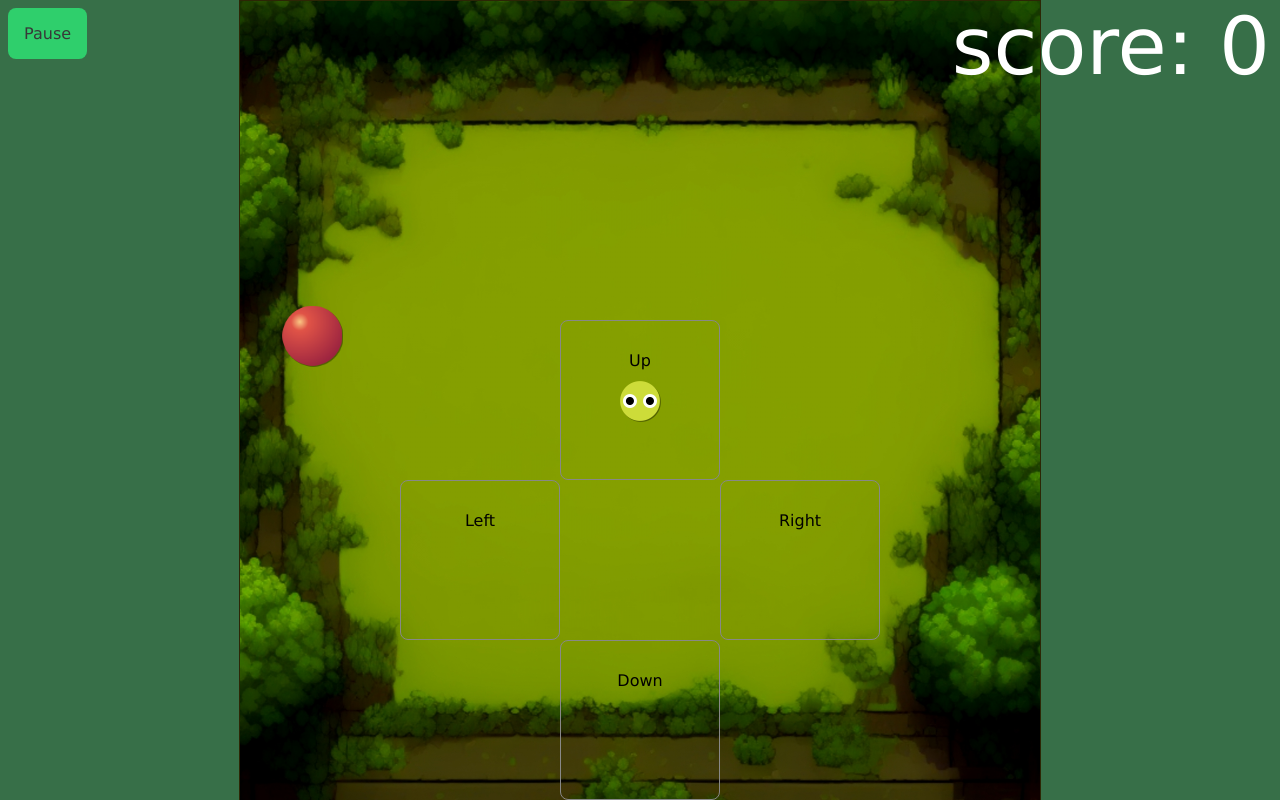
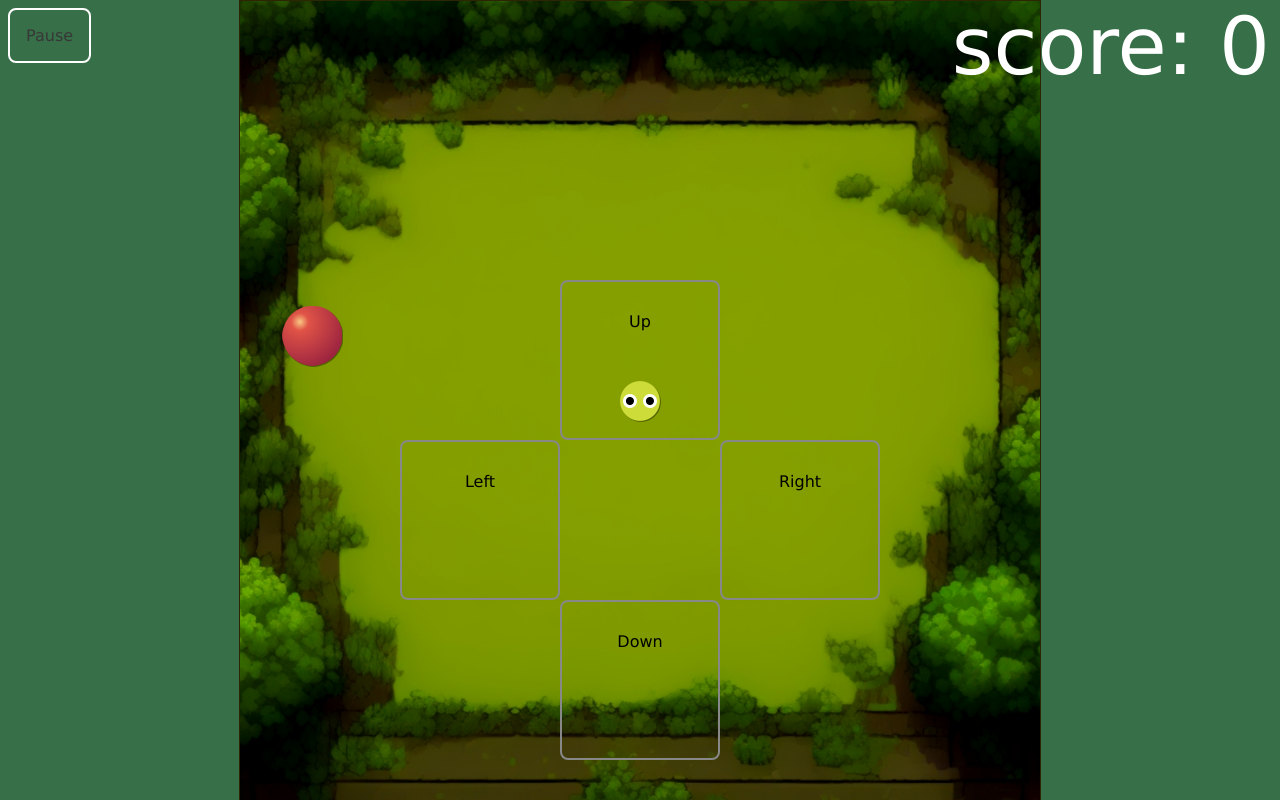
Before and after one commit to Ravihalajole/Ravihalajole.github.io, a plain HTML site: page Projects/Snake Game/index.html in a window 1280 px wide. Drawn offline with Linux system fonts and the light colour scheme.

Commit message:
Increased size of controls

```diff
--- a/Projects/Snake Game/css/style.css
+++ b/Projects/Snake Game/css/style.css
@@ -3,6 +3,8 @@
     margin: 0;
     box-sizing: border-box;
     font-family:Verdana, Geneva, Tahoma, sans-serif;
+    user-select: none;
+    cursor: pointer;
 }
 
 .flex{
@@ -47,13 +49,13 @@
     color: rgb(255, 255, 255);
 }
 #pause{
-    background-color: rgb(47, 207, 108);
     color: rgb(56, 56, 56);
     width: max-content;
     position: fixed;
     top: 1vmin;
     left: 1vmin;
     padding: 2vmin;
+    border: 2px solid #fff ;
     border-radius: 1vmin;
 }
 
@@ -77,11 +79,11 @@ canvas{
     width: 20vmin;
     line-height: 5;
     text-align: center;
-    border: #888 1px solid;
+    border: #888 2px solid;
     border-radius: 1vmin;
 }
 .controlPadContainer{
-    bottom: 0;
+    bottom: 5vmin;
     width: 100vw;
 }
 .invisible{
```
